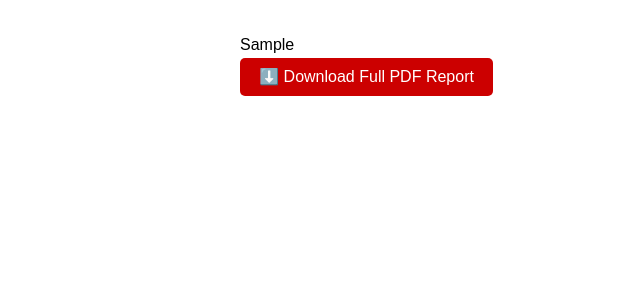
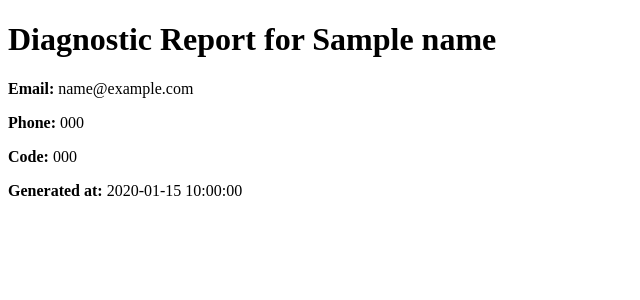
Before and after one commit to CODEREaDer24/coderead, a Flask app: template templates/report.html in a window 1280 px wide. Shown: the top 300 px of the page, without its empty margins (0-640 px from the left). Run offline with Flask 3, Linux system fonts and the light colour scheme; the template is opened without the code that fills it: most values are stand-ins (such as "Sample title", 1, 10 or a date in 2020).

Commit message:
Update report.html

```diff
--- a/templates/report.html
+++ b/templates/report.html
@@ -1,26 +1,13 @@
 <!DOCTYPE html>
-<html lang="en">
+<html>
 <head>
-    <meta charset="UTF-8">
     <title>CodeREAD Report</title>
-    <style>
-        body { font-family: Arial, sans-serif; padding: 2em; line-height: 1.6; max-width: 800px; margin: auto; }
-        h1, h2 { color: #c00; }
-        .section { margin-bottom: 2em; }
-        .mechanic { background: #f4f4f4; padding: 1em; border-radius: 8px; margin-bottom: 1em; }
-        .btn-download { background: #c00; color: white; padding: 0.6em 1.2em; border: none; border-radius: 5px; font-size: 16px; cursor: pointer; }
-        a { color: #0077cc; text-decoration: none; }
-        a:hover { text-decoration: underline; }
-    </style>
 </head>
 <body>
-
-    {{ report_html|safe }}
-
-    <form method="POST" action="/download-pdf">
-        <input type="hidden" name="html" value="{{ report_html|tojson|safe }}" />
-        <button type="submit" class="btn-download">⬇️ Download Full PDF Report</button>
-    </form>
-
+    <h1>Diagnostic Report for {{ name }}</h1>
+    <p><strong>Email:</strong> {{ email }}</p>
+    <p><strong>Phone:</strong> {{ phone }}</p>
+    <p><strong>Code:</strong> {{ code }}</p>
+    <p><strong>Generated at:</strong> {{ timestamp }}</p>
 </body>
 </html>
```
